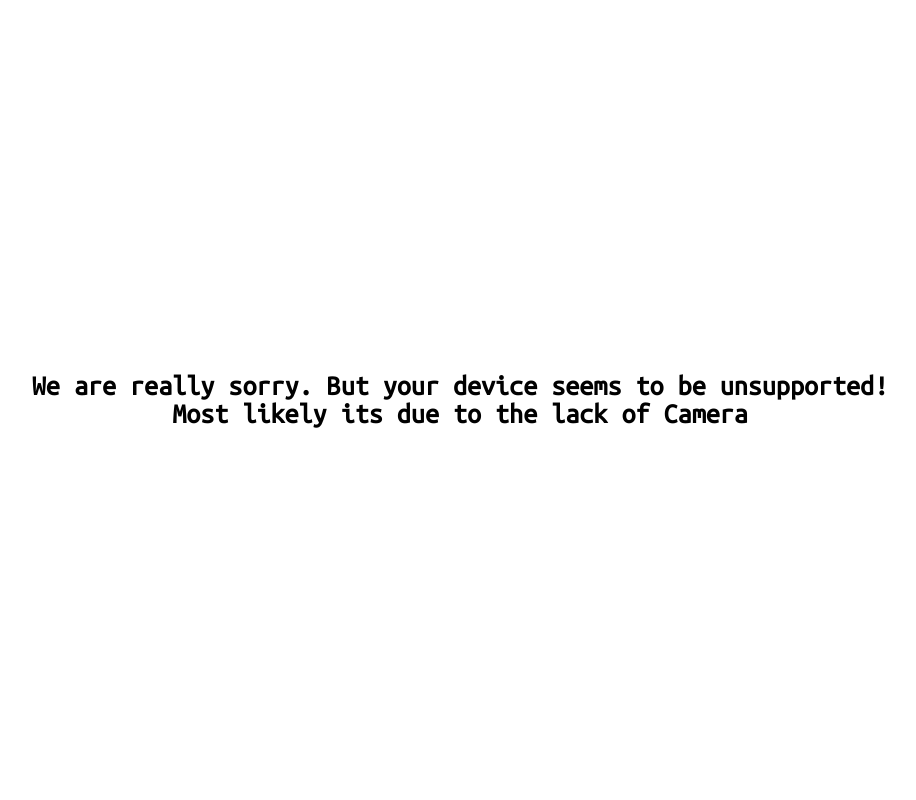
After one commit to t2elzeth/t2elzeth.ru, a Django app: page /unsupported/ in a window 1280 px wide. The commit adds this page. Shown: the whole page, without its empty margins (180-1096 px from the left). Run offline with Django 3.2, Linux system fonts and the light colour scheme.

Commit message:
Add unsupported devices error handling

```diff
--- a/main_backend/apps/ar/templates/ar/detail.html
+++ b/main_backend/apps/ar/templates/ar/detail.html
@@ -41,7 +41,7 @@
       "static/img-tracking/data/nft/{{ ar.imagename }}",
       "{% static 'img-tracking/config.json' %}", true)
        .then(nft => nft.addVideo('arvideo', {{ ar.scale }}))
-       .catch(console.log);
+       .catch(() => console.log("Device seems to be cameraless"));
 </script>
 </body>
 
--- a/main_backend/apps/homepage/static/homepage/style.css
+++ b/main_backend/apps/homepage/static/homepage/style.css
@@ -7,6 +7,7 @@
 body {
     width: 100%;
     height: 100vh;
+    text-align: center;
 
     display: flex;
     justify-content: center;
--- /dev/null
+++ b/main_backend/apps/homepage/templates/homepage/unsupported.html
@@ -0,0 +1,23 @@
+<!doctype html>
+{% load static %}
+<html lang="en">
+<head>
+    <meta charset="UTF-8">
+    <meta name="viewport"
+          content="width=device-width, user-scalable=no, initial-scale=1.0, maximum-scale=1.0, minimum-scale=1.0">
+    <meta http-equiv="X-UA-Compatible" content="ie=edge">
+    <title>UNSUPPORTED DEVICE</title>
+    <link rel="preconnect" href="https://fonts.gstatic.com">
+    <link href="https://fonts.googleapis.com/css2?family=Ubuntu+Mono&display=swap" rel="stylesheet">
+    <link rel="stylesheet" href="{% static 'homepage/style.css' %}">
+</head>
+<body>
+<div>
+    <h3>
+        We are really sorry. But your device seems to be unsupported!
+        <br>
+        Most likely its due to the lack of Camera
+    </h3>
+</div>
+</body>
+</html>
--- a/main_backend/apps/homepage/urls.py
+++ b/main_backend/apps/homepage/urls.py
@@ -3,5 +3,6 @@ from django.urls import path
 from . import views
 
 urlpatterns = [
-    path('', views.HomepageView.as_view(), name='homepage')
+    path('', views.HomepageView.as_view(), name='homepage'),
+    path('unsupported/', views.UnsupportedView.as_view(), name="unsupported")
 ]
--- a/main_backend/apps/homepage/views.py
+++ b/main_backend/apps/homepage/views.py
@@ -5,3 +5,7 @@ from django.views.generic.base import View
 class HomepageView(View):
     def get(self, request):
         return render(request, 'homepage/index.html')
+
+class UnsupportedView(View):
+    def get(self, request):
+        return render(request, 'homepage/unsupported.html')
```
Also changed, not shown: main_backend/apps/ar/static/img-tracking/js/ARnft.js.
